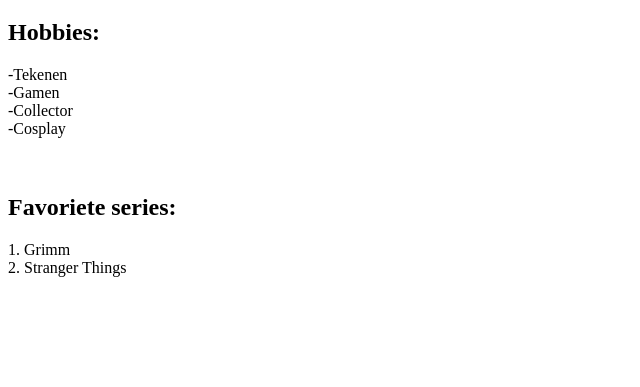
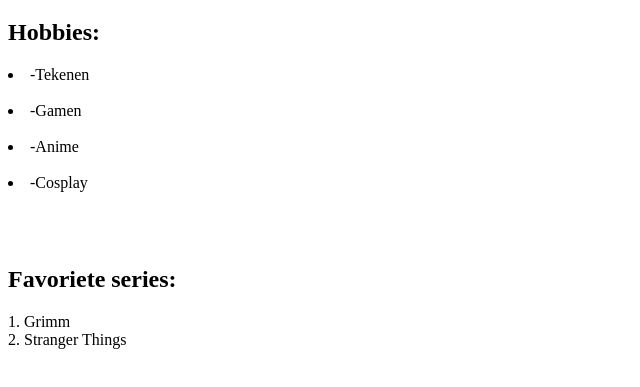
Before and after one commit to Mordekai2k2/Wie-ben-ik-c5fbd33e, a plain HTML site: page index.html in a window 1280 px wide. Shown: the part 61-448 px from the top of the page, without its empty margins (0-640 px from the left). Drawn offline with Linux system fonts and the light colour scheme.

Commit message:
ㅋㅋㅋㅋㅋㅋㅋ

```diff
--- a/index.html
+++ b/index.html
@@ -8,10 +8,10 @@
     <h1>Randy Brouwer</h1>
     <h2>Hobbies:</h2>
     <p>
-        -Tekenen
-        <br> -Gamen
-        <br> -Collector
-        <br> -Cosplay
+        <li>-Tekenen</li>
+        <br> <li>-Gamen</li>
+        <br> <li>-Anime</li>
+        <br> <li>-Cosplay</li>
         <br><br><br>
     </p>
     <h2>Favoriete series:</h2>
```
